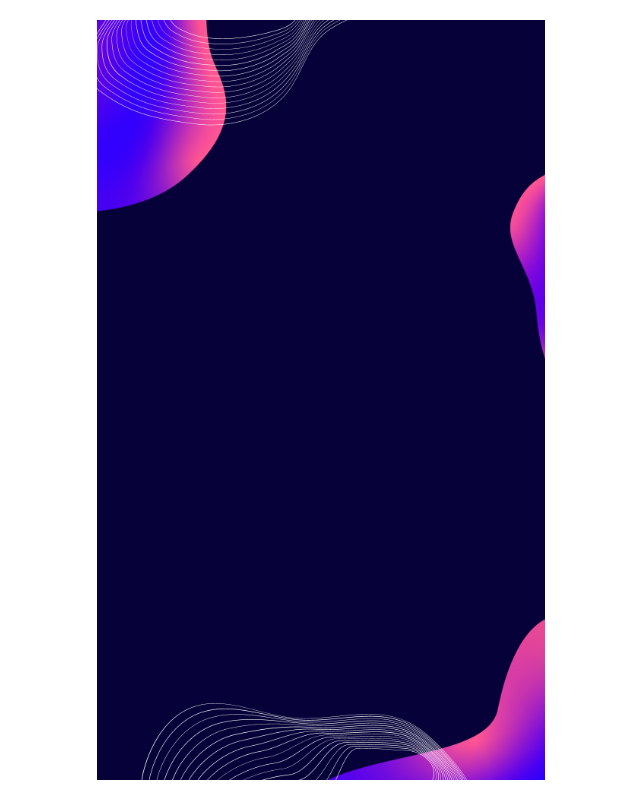
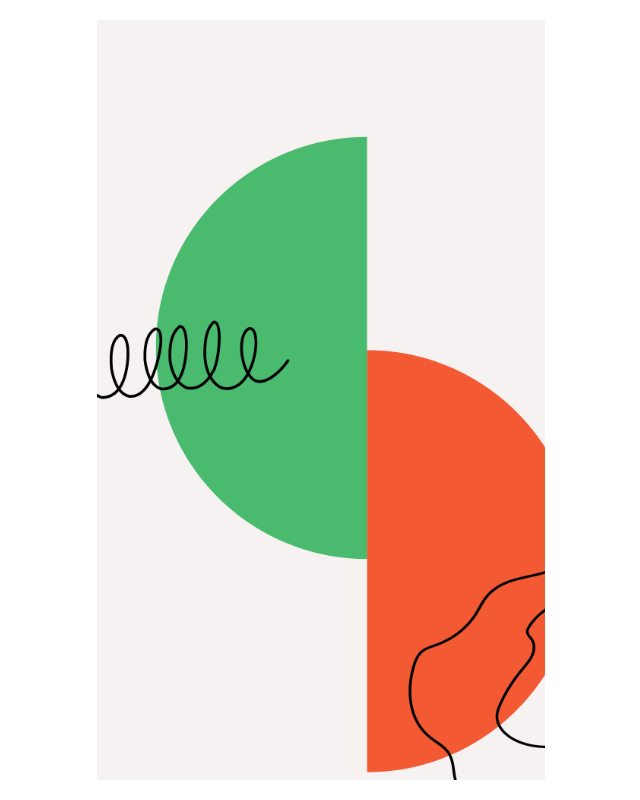
Before and after one commit to Jackeline-Matos/Lebenslauf, a React (Create React App) app in the folder lebenslauf/: page /templateeins in a window 1280 px wide. Shown: the whole page, without its empty margins (319-959 px from the left). Built offline with nearby package versions, Linux system fonts and the light colour scheme.

Commit message:
Templates

```diff
--- a/lebenslauf/src/components/TemplateDrei.css
+++ b/lebenslauf/src/components/TemplateDrei.css
@@ -1,6 +1,6 @@
 body {
 }
-.box {
+.boxDrei {
   display: flex;
   align-items: center;
   justify-content: center;
@@ -9,12 +9,9 @@
   width: 100vw;
 }
 
-.box div {
+.boxDrei div {
   width: 35vw;
   height: 95vh;
 
-  background-image: url("../images/Chef\ de\ Cozinha\ Currículo\ Simples\ com\ Foto\ \(5\).png");
-  background-position: center;
-  background-repeat: no-repeat;
-  background-size: cover;
+  background-color: #f7f7f7;
 }
--- a/lebenslauf/src/components/TemplateDrei.js
+++ b/lebenslauf/src/components/TemplateDrei.js
@@ -1,7 +1,8 @@
+import "./TemplateDrei.css";
 const TemplateDrei = () => {
   return (
     <>
-      <div class="box">
+      <div class="boxDrei">
         <div></div>
       </div>
     </>
--- a/lebenslauf/src/components/TemplateEins.css
+++ b/lebenslauf/src/components/TemplateEins.css
@@ -1,6 +1,6 @@
 body {
 }
-.box {
+.boxEins {
   display: flex;
   align-items: center;
   justify-content: center;
@@ -9,11 +9,11 @@
   width: 100vw;
 }
 
-.box div {
+.boxEins div {
   width: 35vw;
   height: 95vh;
 
-  background-image: url("../images/Chef\ de\ Cozinha\ Currículo\ Simples\ com\ Foto\ \(5\).png");
+  background-image: url("../images/hintergrundTemplate.png");
   background-position: center;
   background-repeat: no-repeat;
   background-size: cover;
--- a/lebenslauf/src/components/TemplateEins.js
+++ b/lebenslauf/src/components/TemplateEins.js
@@ -1,8 +1,9 @@
+import "./TemplateEins.css";
 const TemplateEins = () => {
   return (
     <>
       {" "}
-      <div class="box">
+      <div class="boxEins">
         <div></div>
       </div>
     </>
--- a/lebenslauf/src/components/TemplateZwei.css
+++ b/lebenslauf/src/components/TemplateZwei.css
@@ -1,6 +1,6 @@
 body {
 }
-.box {
+.boxZwei {
   display: flex;
   align-items: center;
   justify-content: center;
@@ -9,7 +9,7 @@
   width: 100vw;
 }
 
-.box div {
+.boxZwei div {
   width: 35vw;
   height: 95vh;
 
--- a/lebenslauf/src/components/TemplateZwei.js
+++ b/lebenslauf/src/components/TemplateZwei.js
@@ -2,7 +2,7 @@
 const TemplateZwei = () => {
   return (
     <>
-      <div class="box">
+      <div class="boxZwei">
         <div></div>
       </div>
     </>
```
Also changed, not shown: lebenslauf/src/images/hintergrundTemplate.png (added).
